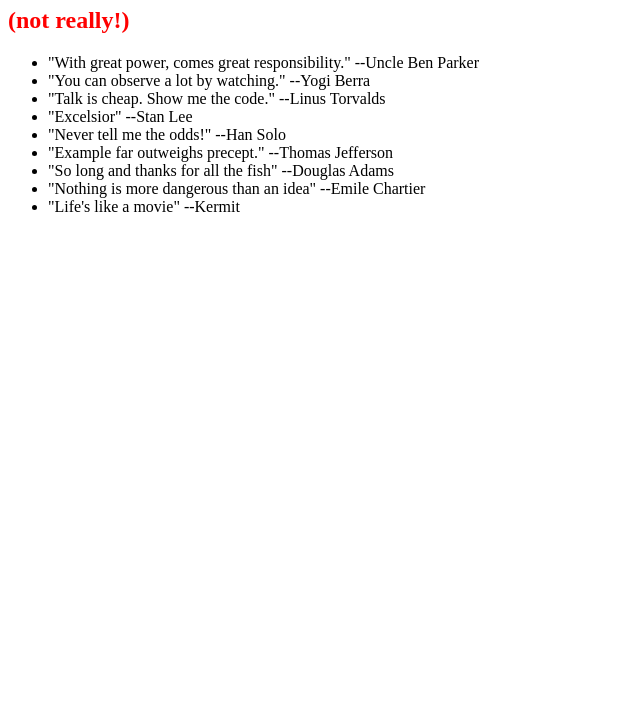
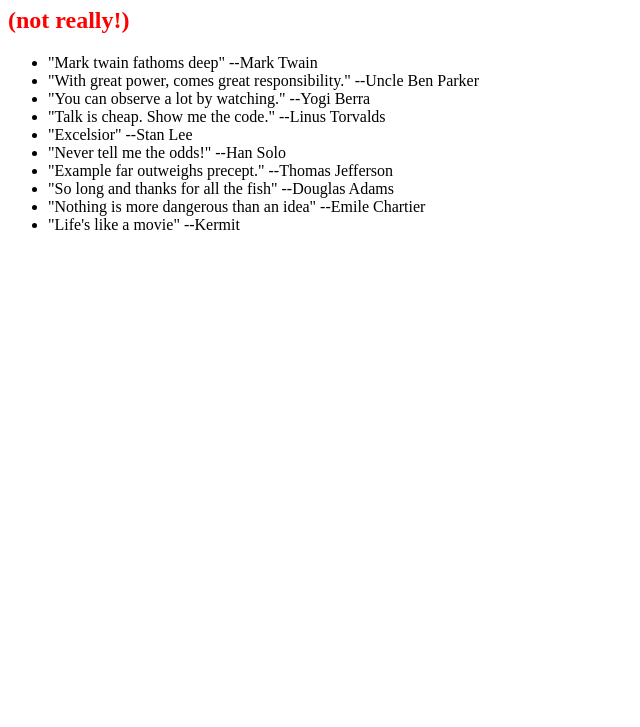
Before and after one commit to aveekbaruah/0main_openSAP_repo, a plain HTML site: page index.html in a window 1280 px wide. Shown: the part 73-800 px from the top of the page, without its empty margins (0-640 px from the left). Drawn offline with Linux system fonts and the light colour scheme.

Commit message:
Mark Twain quote

```diff
--- a/index.html
+++ b/index.html
@@ -9,6 +9,7 @@
 		<h1>This webpage is blank</h1>
 		<h2>(not really!)</h2>
 		<ul>
+			<li>"Mark twain fathoms deep" --Mark Twain</li>
 			<li>"With great power, comes great responsibility." --Uncle Ben Parker</li>
 			<li>"You can observe a lot by watching." --Yogi Berra</li>
 			<li>"Talk is cheap. Show me the code." --Linus Torvalds</li>
```
